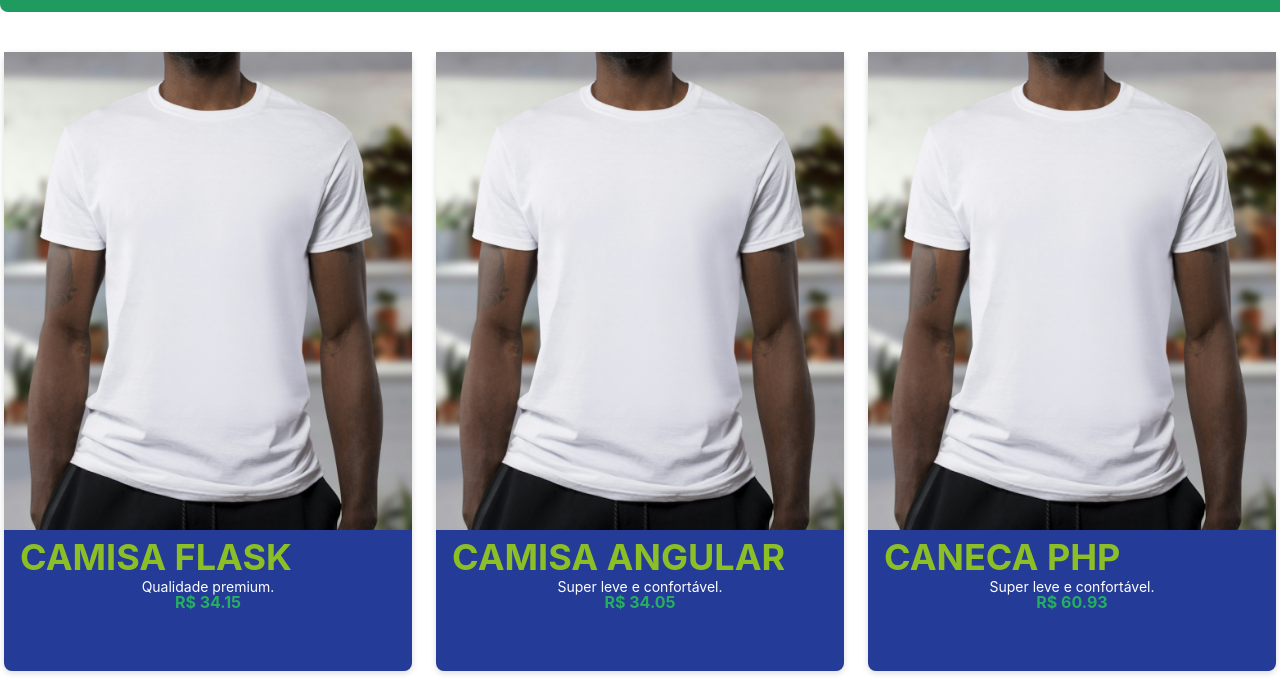
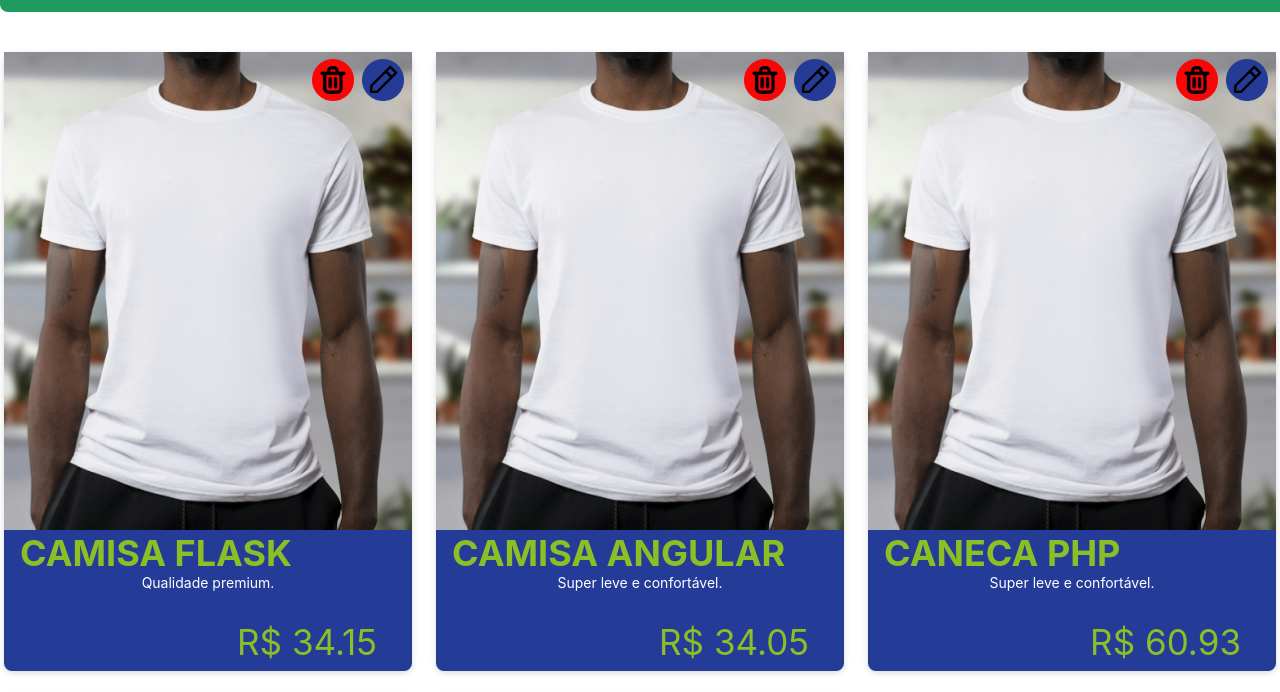
Before and after one commit to Htrope/ProjetoAPIsIN, a plain HTML site: page index.html in a window 1280 px wide. Shown: the part 247-939 px from the top of the page. Drawn offline with Linux system fonts and the light colour scheme.

Commit message:
src: Desenvolvendo o main da pag principal

```diff
--- a/index.js
+++ b/index.js
@@ -12,13 +12,27 @@ async function carregarProdutos() {
       card.classList.add('card-produto');
 
      card.innerHTML = `
+  <div class="imagem-produto">
     <img src="camisa.jpg" alt="${produto.name}">
+
+    <a href="excluirProduto.html?id=${produto.id}">
+      <img src="FrameLixeira.png" alt="Excluir" class="lixeira" />
+    </a>
+
+    <a href="editarProduto.html?id=${produto.id}">
+      <img src="FrameLapis.png" alt="Editar" class="btnEditar" />
+    </a>
+  </div>
+
   <div class="info-produto">
     <h3>${produto.name}</h3>
     <p>${produto.description || 'Sem descrição'}</p>
     <p class="preco">R$ ${Number(produto.price).toFixed(2)}</p>
   </div>
 `;
+
+
+
 
       container.appendChild(card);
     });
--- a/style.css
+++ b/style.css
@@ -181,12 +181,41 @@ background-color: #243B98;
 }
 
 .card-produto .preco {
-  color: #27ae60;
-  font-weight: bold;
-  font-size: 1rem;
-  margin-bottom: 10px;
+    font-family:inter;
+    font-weight: 700px;
+    font-style: Bold;
+    font-size: 35px;
+    text-align: end;
+    line-height: 100%;
+    letter-spacing: 0%;
+    color: #8CBF26;
+    margin: 35px;
 }
 
+.lixeira {
+  width: 42px !important;
+  height: 42px! important;
+  cursor: pointer;
+  transform: translateX(-100px);
+  margin-top: 7px;
+}
+
+.btnEditar  {
+  width: 42px!important;
+  height: 42px!important;
+  cursor: pointer;
+  transform: translateX(-50px);
+  margin-top: 7px;
+}
+.imagem-produto {
+  position: relative;
+  width: 100%;
+  height: 478px;
+}
+.imagem-produto a {
+  position: absolute;
+  z-index: 2;
+}
 
 /* ---- */
 
```
Also changed, not shown: FrameLapis.png (added), FrameLixeira.png (added), index.html (line endings or trailing spaces). Lines whose indentation alone changed are shown as unchanged.
